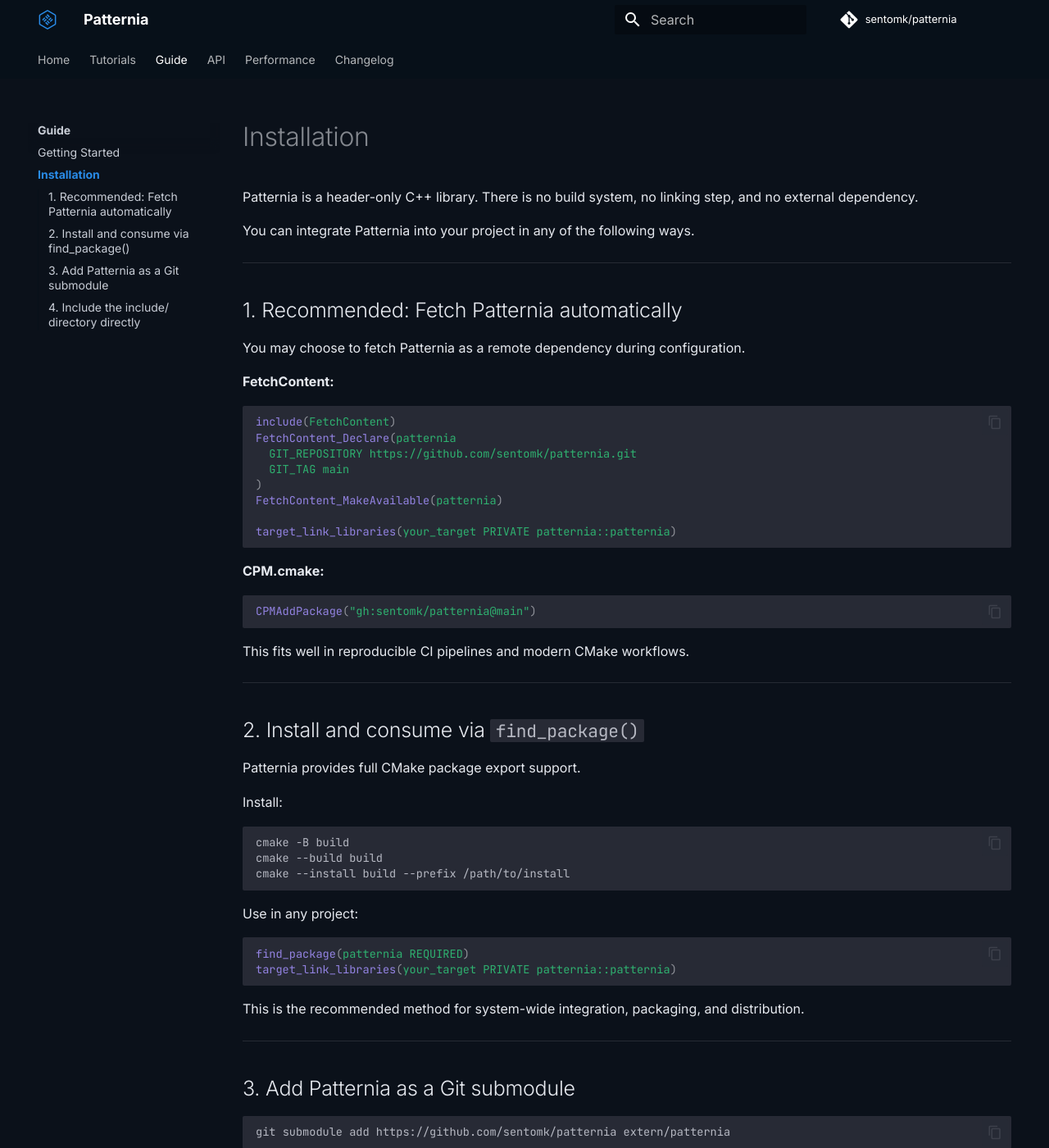
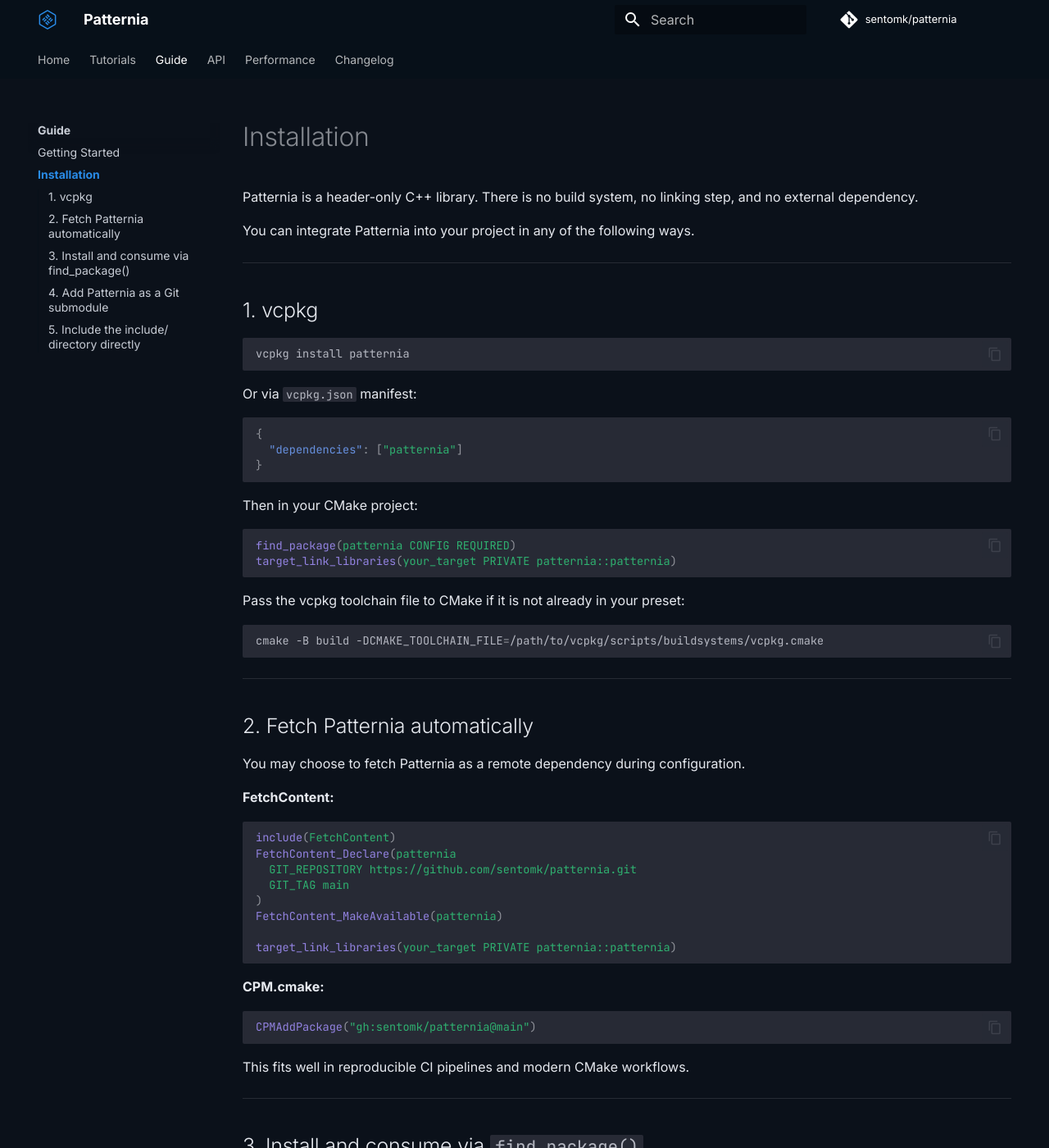
Before and after one commit to sentomk/patternia, an MkDocs documentation site: the page built from docs/guide/installation.md, in a window 1280 px wide and 1400 px high. Shown: the whole window at 82% size. Built offline with MkDocs 1.6.1 and Material for MkDocs 9.7.7, drawn with Linux system fonts in a browser that asks for light colours; comment, search, counter and statistics services are not loaded; some of the changed text lies outside the part shown.

Commit message:
build(vcpkg): fill portfile SHA512 and document vcpkg install method

````diff
--- a/docs/guide/installation.md
+++ b/docs/guide/installation.md
@@ -7,7 +7,36 @@
 
 ---
 
-## 1. Recommended: Fetch Patternia automatically
+## 1. vcpkg
+
+```bash
+vcpkg install patternia
+```
+
+Or via `vcpkg.json` manifest:
+
+```json
+{
+  "dependencies": ["patternia"]
+}
+```
+
+Then in your CMake project:
+
+```cmake
+find_package(patternia CONFIG REQUIRED)
+target_link_libraries(your_target PRIVATE patternia::patternia)
+```
+
+Pass the vcpkg toolchain file to CMake if it is not already in your preset:
+
+```bash
+cmake -B build -DCMAKE_TOOLCHAIN_FILE=/path/to/vcpkg/scripts/buildsystems/vcpkg.cmake
+```
+
+---
+
+## 2. Fetch Patternia automatically
 
 You may choose to fetch Patternia as a remote dependency during configuration.
 
@@ -74,7 +103,7 @@
 
 ---
 
-## 4. Include the `include/` directory directly
+## 5. Include the `include/` directory directly
 
 This is the simplest approach.
 Just add Patternia’s header path to your target:
````
Also changed, not shown: other parts of docs/guide/installation.md (+2 -2 lines), 1 other file.
